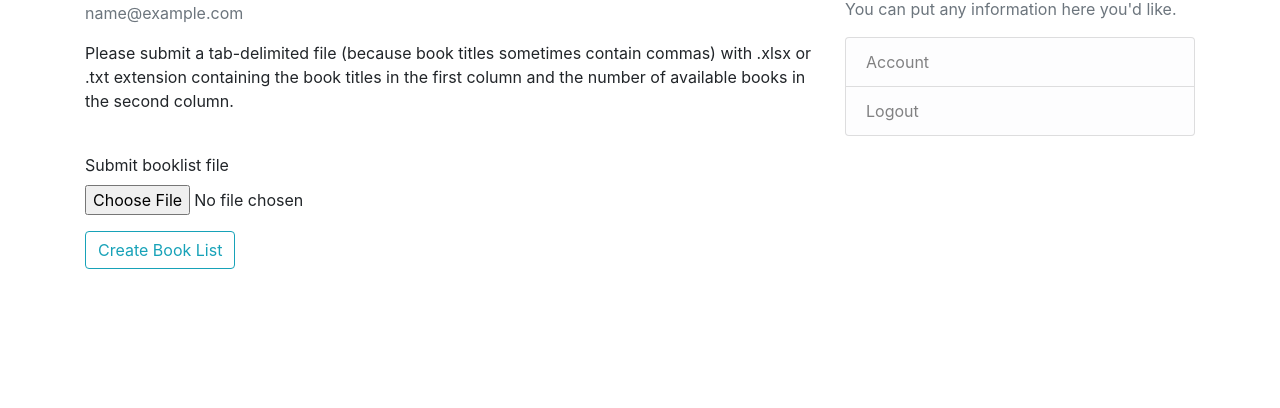
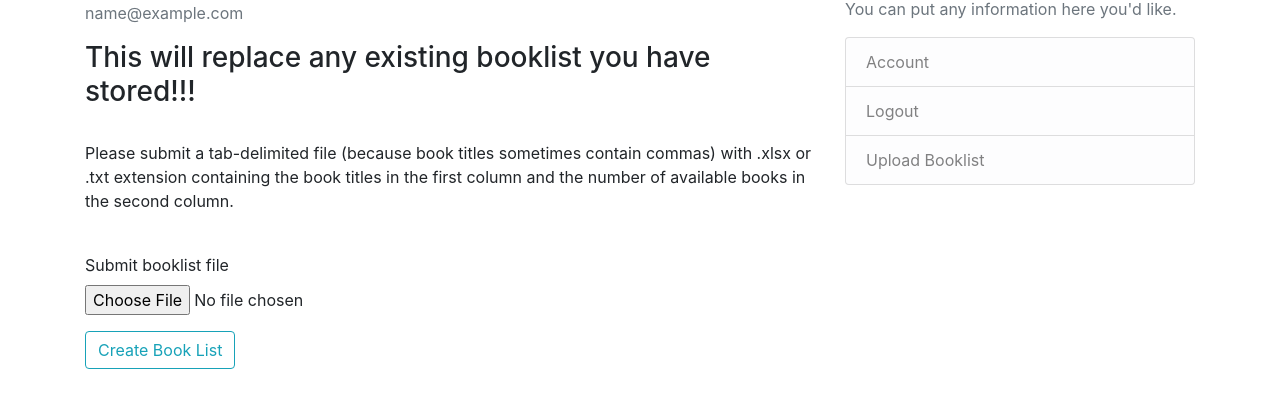
Before and after one commit to bodowd/gemeindelibrary, a Flask app: page /upload_booklist in a window 1280 px wide. Shown: the part 45-453 px from the top of the page. Run offline with Flask 2, Linux system fonts and the light colour scheme; the visitor is signed in with stand-in values (Sample User, id 1); data comes from the database, SQL or seed files in the repository; some libraries are stand-ins or nearby versions.

Commit message:
Added upload booklist to nav-bar if authenticated

```diff
--- a/gemlibapp/booklist/routes.py
+++ b/gemlibapp/booklist/routes.py
@@ -81,3 +81,9 @@ def view_booklist(username):
     df = pd.DataFrame.from_dict(booklist_dict)
     return render_template('view_booklist.html', title='Home',
                            tables=[df.to_html(classes='data', header='true')])
+
+
+@booklist.route('/booklist/<string:username>/checkout', methods=['GET', 'POST'])
+@login_required
+def checkout_book():
+    pass
--- a/gemlibapp/templates/booklist.html
+++ b/gemlibapp/templates/booklist.html
@@ -8,6 +8,7 @@
         </div>
     </div>
     <div class="media-body">
+        <h3>This will replace any existing booklist you have stored!!!</h3></br>
         <p>Please submit a tab-delimited file (because book titles sometimes contain commas) with .xlsx or .txt extension containing the book titles in the first
             column and the number of available books in the second column.</p>
     </div></br>
--- a/gemlibapp/templates/layout.html
+++ b/gemlibapp/templates/layout.html
@@ -35,6 +35,9 @@
                 <div class="navbar-nav mr-auto">
                     <a class="nav-item nav-link" href="{{ url_for('main.home') }}">Home</a>
                     <a class="nav-item nav-link" href="{{ url_for('main.about') }}">About</a>
+                    {% if current_user.is_authenticated %}
+                        <a class="nav-item nav-link" href="{{ url_for('booklist.upload_booklist') }}">Upload Booklist</a>
+                    {% endif %}
                 </div>
                 <!-- Navbar Right Side -->
                 <div class="navbar-nav">
@@ -74,6 +77,7 @@
                     {% if current_user.is_authenticated %}
                         <a class="list-group-item list-group-item-light nav-item nav-link" href="{{ url_for('users.account') }}">Account</a>
                         <a class="list-group-item list-group-item-light nav-item nav-link" href="{{ url_for('users.logout') }}">Logout</a>
+                        <a class="list-group-item list-group-item-light nav-item nav-link" href="{{ url_for('booklist.upload_booklist') }}">Upload Booklist</a>
                     {% else %}
                         <a class="list-group-item list-group-item-light nav-item nav-link" href="{{ url_for('users.login') }}">Login</a>
                         <a class="list-group-item list-group-item-light nav-item nav-link" href="{{ url_for('users.register') }}">Register</a>
```
